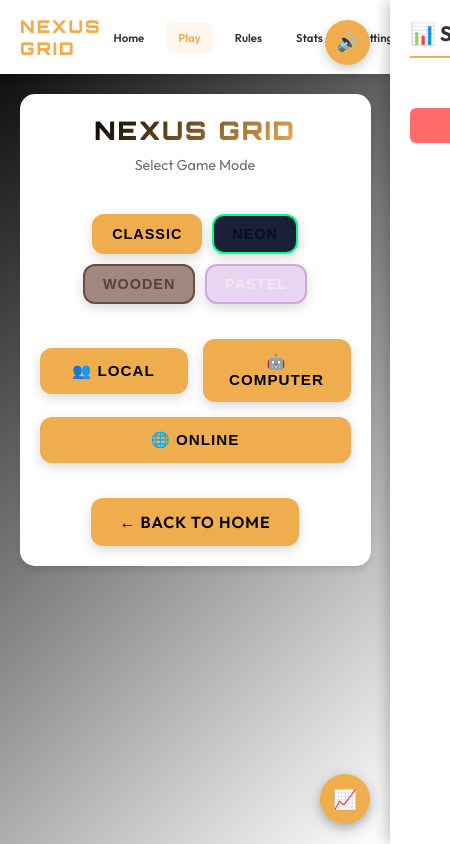
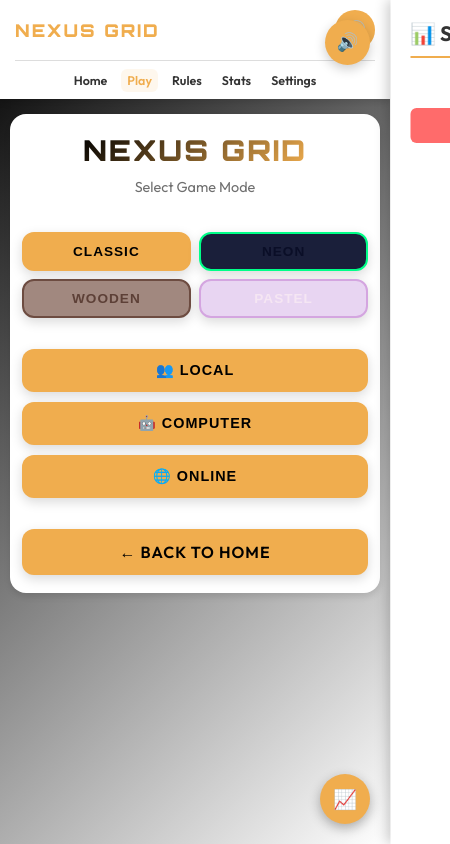
Before and after one commit to Anish061106/TIC-TAC-TOE, a website built with Vite: page game.html in a window 390 px wide. Shown: the whole page, 450 px wide, since content can reach past the window. Built offline with nearby package versions, Linux system fonts and the light colour scheme.

Commit message:
Optimize website for mobile devices: horizontal overflow prevention, responsive grid board & touch targets

```diff
--- a/css/style.css
+++ b/css/style.css
@@ -54,6 +54,13 @@
     margin: 0;
     padding: 0;
     box-sizing: border-box;
+    -webkit-tap-highlight-color: transparent;
+}
+
+html {
+    max-width: 100vw;
+    overflow-x: hidden;
+    scroll-behavior: smooth;
 }
 
 body {
@@ -61,8 +68,13 @@ body {
     background: linear-gradient(135deg, var(--primary-color) 0%, var(--secondary-color) 100%);
     color: var(--text-color);
     min-height: 100vh;
+    max-width: 100vw;
+    overflow-x: hidden;
     transition: all 0.4s ease;
     padding: 0;
+    display: flex;
+    flex-direction: column;
+    touch-action: manipulation;
 }
 
 /* ========================================
@@ -930,16 +942,32 @@ input:focus {
 }
 
 /* ========================================
-   RESPONSIVE DESIGN
+   RESPONSIVE DESIGN & MOBILE OPTIMIZATIONS
    ======================================== */
 @media (max-width: 768px) {
+    .nav-container {
+        flex-wrap: wrap;
+        padding: 10px 15px;
+        gap: 10px;
+    }
+
     .nav-links {
-        gap: 15px;
+        order: 3;
+        width: 100%;
+        justify-content: center;
+        gap: 8px;
+        flex-wrap: wrap;
+        padding-top: 8px;
+        border-top: 1px solid var(--cell-border);
+    }
+
+    .nav-links a {
         font-size: 0.85em;
+        padding: 6px 10px;
     }
 
     .hero-title {
-        font-size: 2.5em;
+        font-size: 2.4em;
     }
 
     .hero-subtitle {
@@ -947,13 +975,14 @@ input:focus {
     }
 
     .main-container {
-        padding: 25px;
-        border-radius: 15px;
-        margin: 30px auto;
+        width: 95%;
+        padding: 28px 20px;
+        border-radius: 18px;
+        margin: 20px auto;
     }
 
     .title {
-        font-size: 2em;
+        font-size: 2.2em;
     }
 
     .section-title {
@@ -965,80 +994,103 @@ input:focus {
         gap: 20px;
     }
 
+    .scoreboard-panel {
+        width: 100%;
+        max-width: 85vw;
+    }
+}
+
+@media (max-width: 600px) {
+    .main-container {
+        width: 95%;
+        padding: 24px 16px;
+        margin: 15px auto;
+        border-radius: 16px;
+        gap: 16px;
+    }
+
+    .title {
+        font-size: 1.8em;
+    }
+
     .board {
+        max-width: 340px;
+        width: 100%;
+        margin: 10px auto;
         gap: 8px;
-        padding: 15px;
+        padding: 12px;
+        aspect-ratio: 1;
     }
 
     .cell {
-        min-height: 70px;
+        min-height: auto;
+        aspect-ratio: 1;
+        font-size: 2.2em;
     }
 
-    .scoreboard-panel {
+    .theme-picker {
+        display: grid;
+        grid-template-columns: repeat(2, 1fr);
+        gap: 8px;
         width: 100%;
-        max-width: 80vw;
-    }
-}
-
-@media (max-width: 480px) {
-    .nav-links {
-        gap: 10px;
-        font-size: 0.75em;
     }
 
-    .nav-logo {
-        font-size: 1.1em;
+    .theme-btn {
+        width: 100%;
+        padding: 10px 6px;
+        font-size: 0.85em;
+        text-align: center;
     }
 
-    .hero-title {
-        font-size: 1.8em;
+    .mode-buttons {
+        flex-direction: column;
+        gap: 10px;
+        width: 100%;
     }
 
-    .hero-subtitle {
-        font-size: 1em;
+    .mode-buttons .mode-btn {
+        width: 100%;
+        flex: 1 1 100%;
+        padding: 13px 16px;
+        font-size: 0.9em;
     }
 
-    .hero-buttons {
+    .action-buttons {
         flex-direction: column;
-        align-items: stretch;
+        gap: 10px;
+        width: 100%;
     }
 
-    .btn {
-        padding: 12px 20px;
-    }
-
-    .main-container {
-        padding: 20px;
-        margin: 20px auto;
-    }
-
-    .title {
-        font-size: 1.6em;
-    }
-
-    .board {
-        gap: 6px;
-        padding: 10px;
-    }
-
-    .cell {
-        min-height: 60px;
-    }
-
-    .cell svg {
-        width: 60%;
-        height: 60%;
+    .action-buttons .mode-btn,
+    .action-buttons .game-btn,
+    .action-buttons .btn {
+        width: 100%;
+        min-width: 100%;
+        padding: 13px 16px;
     }
 
     .result-title {
         font-size: 1.8em;
     }
+}
 
-    .scoreboard-panel {
-        width: 100%;
+@media (max-width: 400px) {
+    .nav-logo {
+        font-size: 1.1em;
     }
 
-    .cards-grid {
-        grid-template-columns: 1fr;
+    .nav-links a {
+        font-size: 0.78em;
+        padding: 4px 6px;
+    }
+
+    .board {
+        max-width: 290px;
+        gap: 6px;
+        padding: 8px;
+    }
+
+    .main-container {
+        padding: 18px 12px;
     }
 }
```
